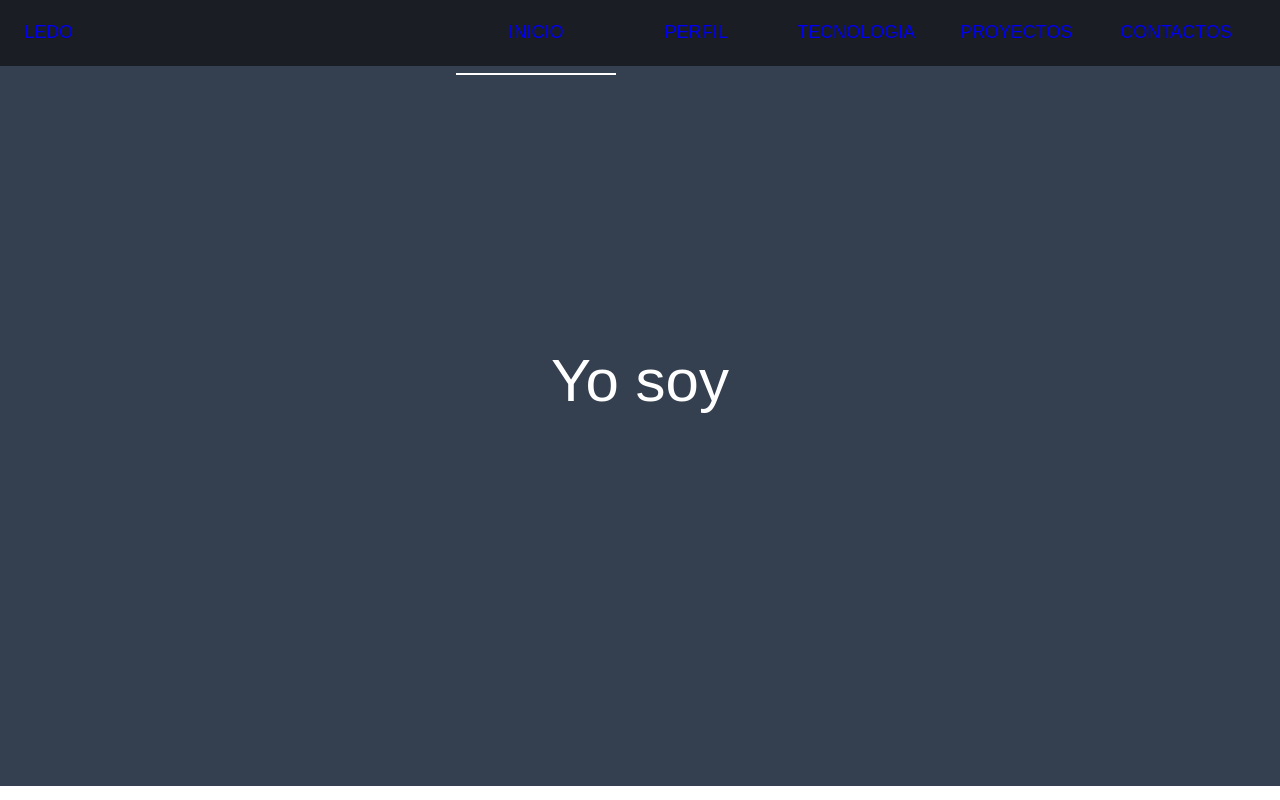
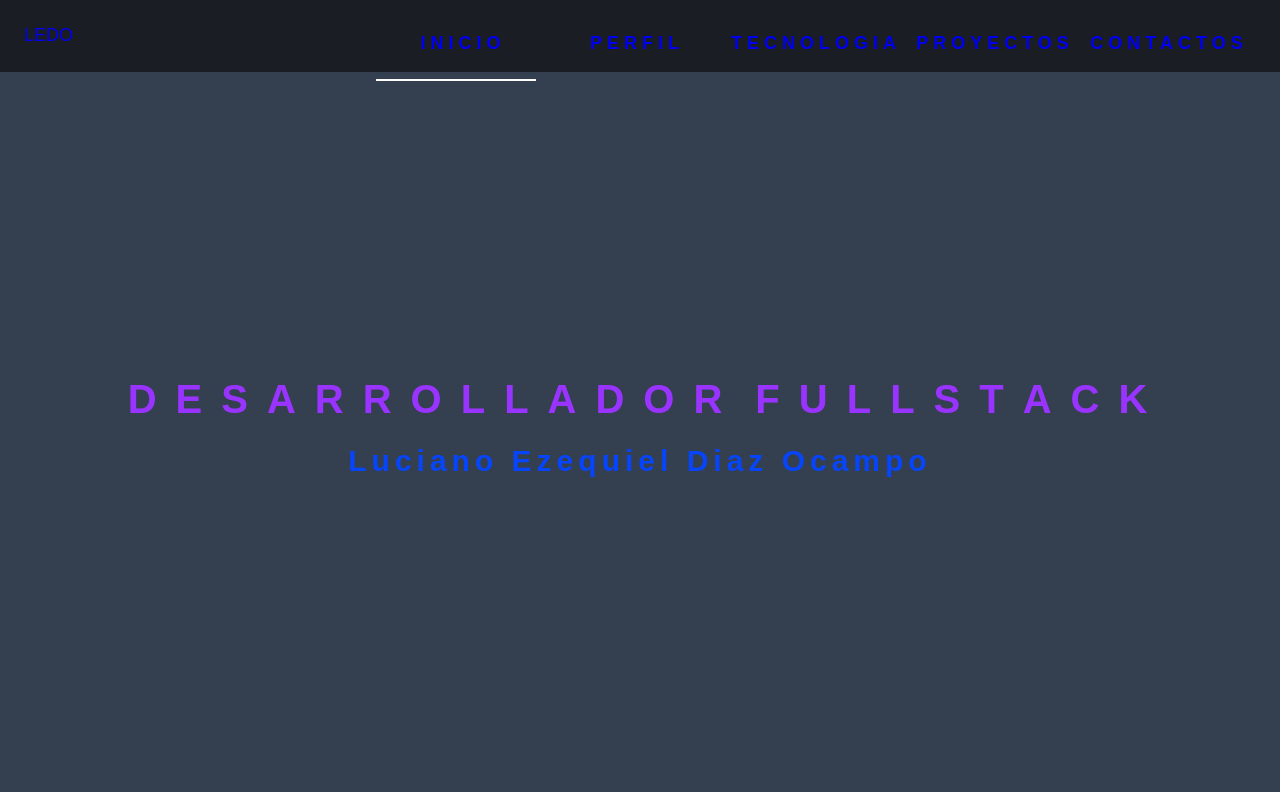
Before and after one commit to LuchoD99/my-portfolio, a React (Create React App) app: page / in a window 1280 px wide. Built offline with nearby package versions, Linux system fonts and the light colour scheme.

Commit message:
home finish

```diff
--- a/src/components/Home/Home.css
+++ b/src/components/Home/Home.css
@@ -1,4 +1,4 @@
-* {
+/* * {
     margin: 0;
     padding: 0;
     box-sizing: border-box;
@@ -39,7 +39,7 @@
     100% {
         top: -360px;
     }
-}
+} */
 /* .dynamic-txts li span {
     position: relative;
     margin: 5px 0;
@@ -76,3 +76,65 @@
     background-color: #161e35;
     color: #fff;
 } */
+* {
+    margin: 0;
+    padding: 0;
+    box-sizing: border-box;
+    font-family: 'Poppins', sans-serif;
+}
+.wrapper {
+    height: 90vh;
+    width: 100%;
+    /* display: flex;
+    justify-content: center;
+    align-items: center; */
+    display: grid;
+    place-content: center;
+    background-color: #343f4f;
+    color: #fff;
+}
+.fullstack {
+    color: #9933ff;
+}
+ul {
+    list-style: none;
+    display: flex;
+}
+li {
+    margin: 7px;
+    font-size: 40px;
+    font-weight: bolder;
+    text-transform: uppercase;
+    letter-spacing: 5px;
+}
+.rotate-scale-down:hover {
+    color: #9933ff;
+    animation: rotate-scale-down 0.4s linear infinite;
+}
+@keyframes rotate-scale-down {
+    0% {
+        color: #fff;
+        transform: scale(1) rotateZ(0);
+    }
+    50% {
+        color: #fff;
+        transform: scale(0.5) rotateZ(180deg);
+    }
+    100% {
+        color: #fff;
+        transform: scale(1) rotateZ(360deg);
+    }
+}
+/* ----------------------------------------------
+  Generated by AnimatiSS
+  Licensed under FreeBSD License
+  URL: https://xsgames.co/animatiss
+  Twitter: @xsgames_
+---------------------------------------------- */
+
+.nombre {
+    padding: 15px;
+    font-size: 20px;
+    letter-spacing: 5px;
+    color: #0745fa;
+}
--- a/src/components/Home/Home.jsx
+++ b/src/components/Home/Home.jsx
@@ -3,15 +3,36 @@ import './Home.css';
 export default function Home() {
     return (
         <div className="wrapper">
-            <div className="static-txt">Yo soy </div>
-            <ul className="dynamic-txts">
-                <li>
-                    <span>Luciano Ezequiel Diaz Ocampo</span>
-                </li>
-                <li>
-                    <span>un Developer FullStack</span>
-                </li>
-            </ul>
+            <div className="fullstack">
+                <ul>
+                    <li className="rotate-scale-down">d</li>
+                    <li className="rotate-scale-down">e</li>
+                    <li className="rotate-scale-down">s</li>
+                    <li className="rotate-scale-down">a</li>
+                    <li className="rotate-scale-down">r</li>
+                    <li className="rotate-scale-down">r</li>
+                    <li className="rotate-scale-down">o</li>
+                    <li className="rotate-scale-down">l</li>
+                    <li className="rotate-scale-down">l</li>
+                    <li className="rotate-scale-down">a</li>
+                    <li className="rotate-scale-down">d</li>
+                    <li className="rotate-scale-down">o</li>
+                    <li className="rotate-scale-down">r</li>
+                    <li> </li>
+                    <li className="rotate-scale-down">f</li>
+                    <li className="rotate-scale-down">u</li>
+                    <li className="rotate-scale-down">l</li>
+                    <li className="rotate-scale-down">l</li>
+                    <li className="rotate-scale-down">s</li>
+                    <li className="rotate-scale-down">t</li>
+                    <li className="rotate-scale-down">a</li>
+                    <li className="rotate-scale-down">c</li>
+                    <li className="rotate-scale-down">k</li>
+                </ul>
+            </div>
+            <div className="nombre">
+                <h2>Luciano Ezequiel Diaz Ocampo</h2>
+            </div>
         </div>
     );
 }
--- a/src/components/Navbar/navbar.css
+++ b/src/components/Navbar/navbar.css
@@ -20,7 +20,7 @@ header {
 .nav-item {
     min-width: 10rem;
     text-align: center;
-    padding-block: 1rem;
+    /* padding-block: 1rem; */
 }
 .nav-link {
     text-transform: uppercase;
```
